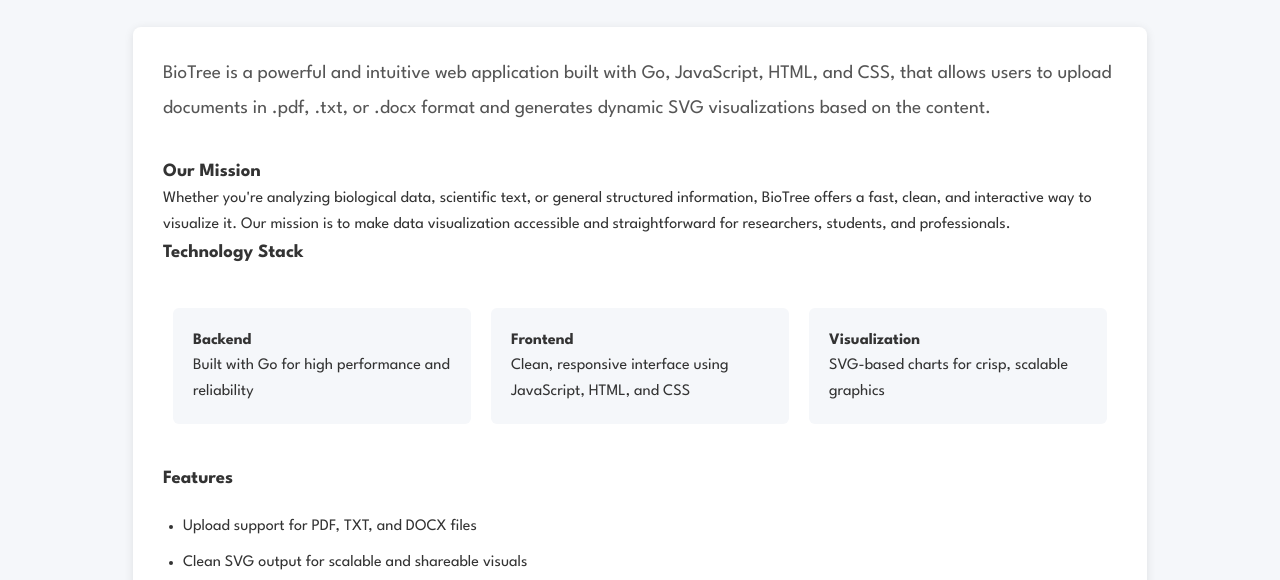
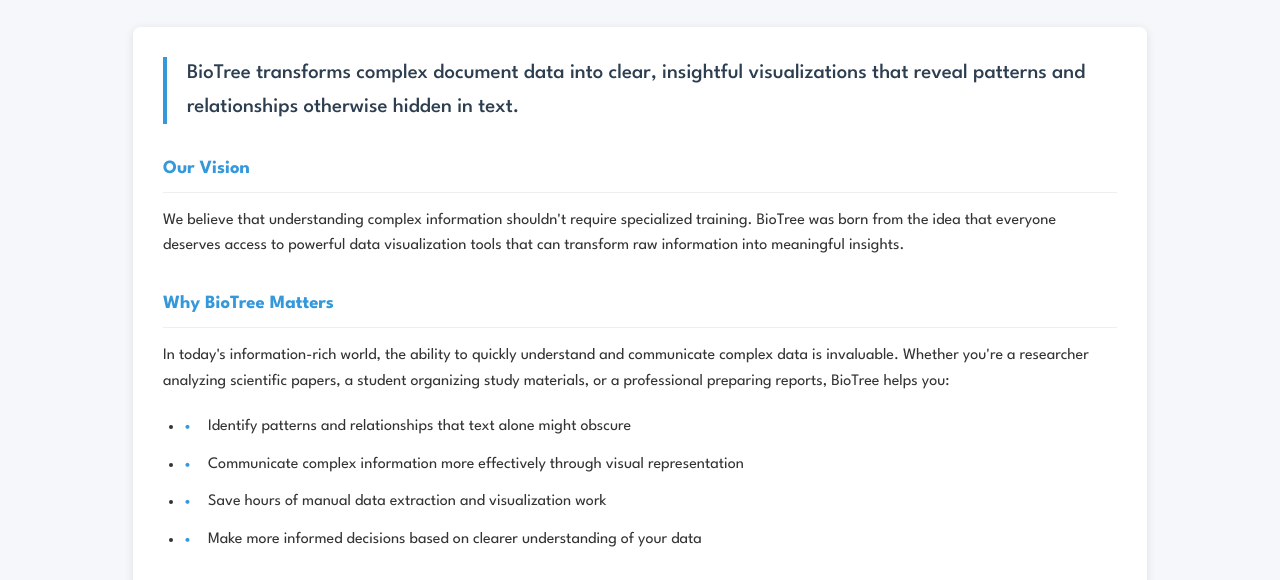
Before and after one commit to Vinolia-E/BioTree, a plain HTML site: page frontend/templates/about.html in a window 1280 px wide. Shown: the part 201-781 px from the top of the page. Drawn offline with Linux system fonts and the light colour scheme; a script that the page names is missing.

Commit message:
refactor: enhance About page content and styling for clarity and engagement

```diff
--- a/frontend/static/css/style.css
+++ b/frontend/static/css/style.css
@@ -425,26 +425,20 @@
 }
 
 .intro-text {
-  font-size: 1.2rem;
-  line-height: 1.8;
+  font-size: 1.3rem;
+  line-height: 1.6;
+  color: #2c3e50;
   margin-bottom: 30px;
-  color: #555;
+  border-left: 4px solid #3498db;
+  padding-left: 20px;
+  font-weight: 500;
 }
 
-.tech-stack {
-  display: flex;
-  justify-content: space-between;
-  margin: 30px 0;
-  flex-wrap: wrap;
-}
-
-.tech {
-  flex: 1;
-  min-width: 200px;
-  margin: 10px;
-  padding: 20px;
-  background-color: #f5f7fa;
-  border-radius: 6px;
+.about-content h3 {
+  color: #3498db;
+  margin: 30px 0 15px;
+  padding-bottom: 8px;
+  border-bottom: 1px solid #eee;
 }
 
 .feature-list {
@@ -453,7 +447,50 @@
 }
 
 .feature-list li {
+  margin-bottom: 12px;
+  position: relative;
+  padding-left: 25px;
+}
+
+.feature-list li:before {
+  content: "•";
+  color: #3498db;
+  font-size: 18px;
+  position: absolute;
+  left: 0;
+  top: 0;
+}
+
+.applications {
+  display: flex;
+  flex-wrap: wrap;
+  gap: 20px;
+  margin: 20px 0;
+}
+
+.application {
+  flex: 1;
+  min-width: 250px;
+  background-color: #f5f7fa;
+  border-left: 4px solid #3498db;
+  padding: 15px 20px;
+  border-radius: 0 6px 6px 0;
+  box-shadow: 0 2px 5px rgba(0,0,0,0.05);
+}
+
+.application h4 {
+  color: #2c3e50;
   margin-bottom: 10px;
+}
+
+@media (max-width: 768px) {
+  .applications {
+    flex-direction: column;
+  }
+
+  .application {
+    margin-bottom: 15px;
+  }
 }
 
 /* Responsive adjustments */
--- a/frontend/templates/about.html
+++ b/frontend/templates/about.html
@@ -28,47 +28,48 @@
 
         <div class="about-content">
           <p class="intro-text">
-            BioTree is a powerful and intuitive web application built with Go,
-            JavaScript, HTML, and CSS, that allows users to upload documents in
-            .pdf, .txt, or .docx format and generates dynamic SVG visualizations
-            based on the content.
+            BioTree transforms complex document data into clear, insightful visualizations that reveal patterns and relationships otherwise hidden in text.
           </p>
 
-          <h3>Our Mission</h3>
+          <h3>Our Vision</h3>
           <p>
-            Whether you're analyzing biological data, scientific text, or
-            general structured information, BioTree offers a fast, clean, and
-            interactive way to visualize it. Our mission is to make data
-            visualization accessible and straightforward for researchers,
-            students, and professionals.
+            We believe that understanding complex information shouldn't require specialized training. BioTree was born from the idea that everyone deserves access to powerful data visualization tools that can transform raw information into meaningful insights.
           </p>
 
-          <h3>Technology Stack</h3>
-          <div class="tech-stack">
-            <div class="tech">
-              <h4>Backend</h4>
-              <p>Built with Go for high performance and reliability</p>
+          <h3>Why BioTree Matters</h3>
+          <p>
+            In today's information-rich world, the ability to quickly understand and communicate complex data is invaluable. Whether you're a researcher analyzing scientific papers, a student organizing study materials, or a professional preparing reports, BioTree helps you:
+          </p>
+          <ul class="feature-list">
+            <li>Identify patterns and relationships that text alone might obscure</li>
+            <li>Communicate complex information more effectively through visual representation</li>
+            <li>Save hours of manual data extraction and visualization work</li>
+            <li>Make more informed decisions based on clearer understanding of your data</li>
+          </ul>
+
+          <h3>Real-World Applications</h3>
+          <div class="applications">
+            <div class="application">
+              <h4>Research & Academia</h4>
+              <p>Visualize relationships between concepts in scientific papers, identify research trends, and create compelling visual aids for presentations.</p>
             </div>
-            <div class="tech">
-              <h4>Frontend</h4>
-              <p>Clean, responsive interface using JavaScript, HTML, and CSS</p>
+            <div class="application">
+              <h4>Education</h4>
+              <p>Help students understand complex topics through visual learning, organize study materials, and create memorable visual summaries.</p>
             </div>
-            <div class="tech">
-              <h4>Visualization</h4>
-              <p>SVG-based charts for crisp, scalable graphics</p>
+            <div class="application">
+              <h4>Business & Professional</h4>
+              <p>Transform lengthy reports into clear visualizations, identify key insights from customer feedback, and create compelling visual narratives for stakeholders.</p>
             </div>
           </div>
 
-          <h3>Features</h3>
-          <ul class="feature-list">
-            <li>Upload support for PDF, TXT, and DOCX files</li>
-            <li>Clean SVG output for scalable and shareable visuals</li>
-            <li>Lightweight and fast – ideal for local and web deployments</li>
-            <li>Simple and clean UI with responsive design</li>
-          </ul>
+          <h3>Our Commitment</h3>
+          <p>
+            We're committed to continuous improvement based on user feedback. BioTree is designed to be intuitive and accessible, regardless of your technical background. Our goal is to empower you to unlock insights from your documents with minimal friction.
+          </p>
 
           <div class="cta-container">
-            <a href="/upload-page" class="cta-button">Try BioTree Now</a>
+            <a href="/upload-page" class="cta-button">Experience BioTree Now</a>
           </div>
         </div>
       </section>
```
